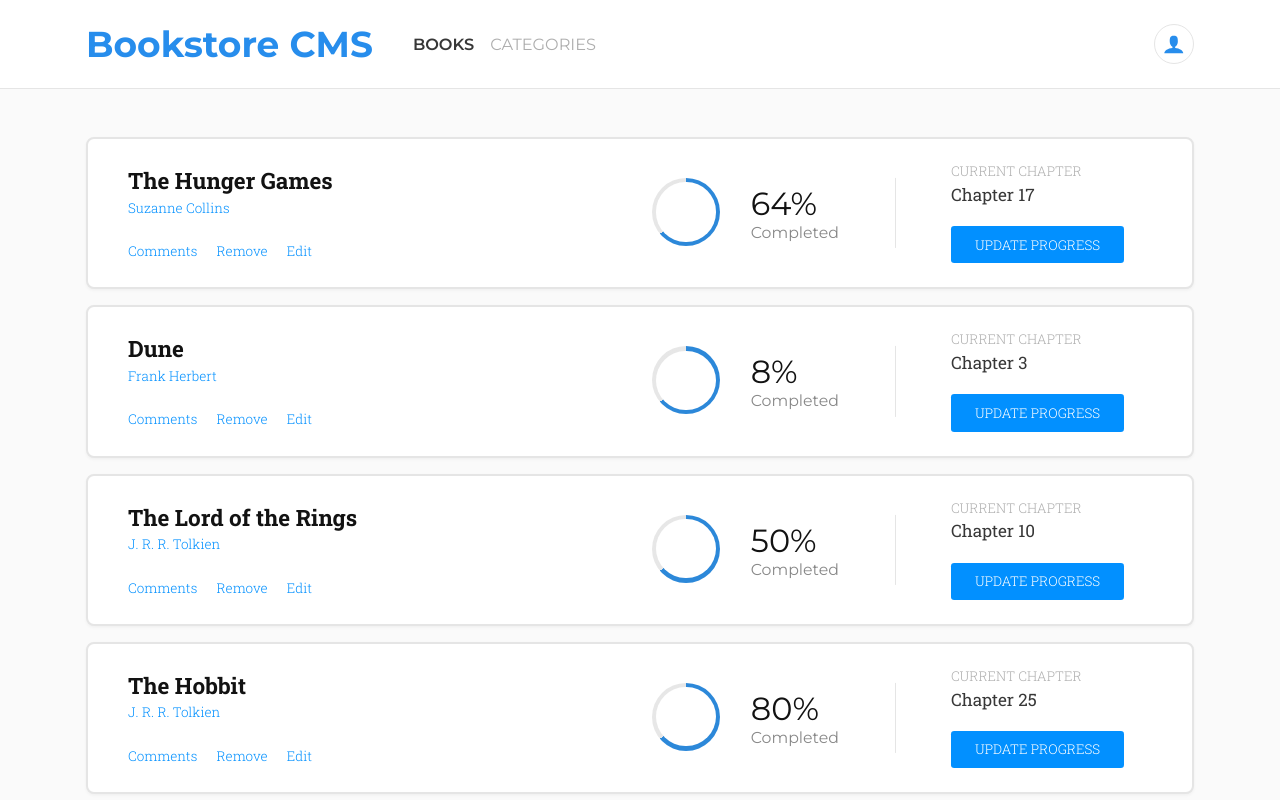
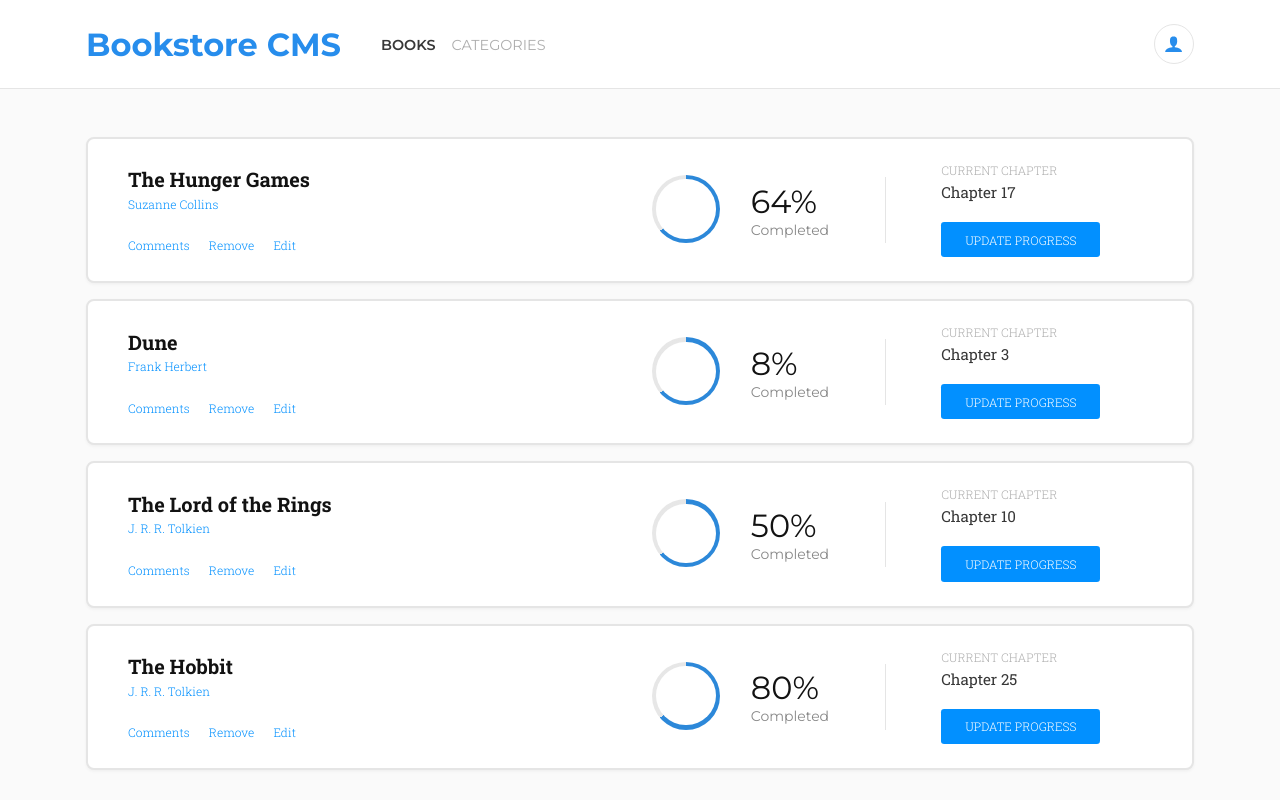
Before and after one commit to NitBravoA92/bookstore, a React (Create React App) app: page / in a window 1280 px wide. Shown: the top 800 px of the page. Built offline with nearby package versions, Linux system fonts and the light colour scheme.

Commit message:
Update the css styles of the body

```diff
--- a/src/index.css
+++ b/src/index.css
@@ -12,12 +12,12 @@
 body {
   width: 100%;
   background-color: #fafafa;
-  margin: 0;
   font-family: 'Montserrat', sans-serif;
-  font-size: 18px;
-  font-weight: 300;
+  font-weight: 400;
+  font-stretch: normal;
   font-style: normal;
-  line-height: 1;
+  line-height: normal;
+  letter-spacing: normal;
 }
 
 ul {
```
